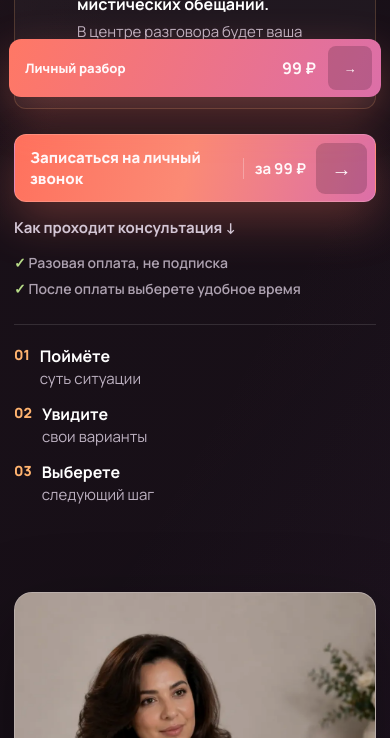
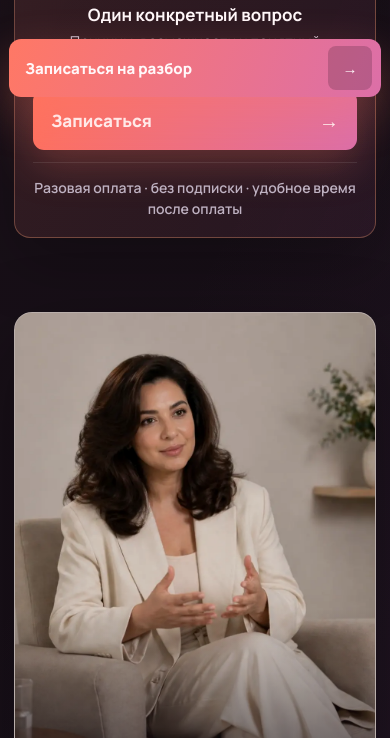
Before and after one commit to p4inthegod-cloud/astrology, a website built with Vite: page index.html in a window 390 px wide. Shown: the part 738-1476 px from the top of the page. Built offline with nearby package versions, Linux system fonts and the light colour scheme.

Commit message:
Center the 99 ruble offer and simplify hero conversion

```diff
--- a/index.html
+++ b/index.html
@@ -5,7 +5,7 @@
     <meta name="viewport" content="width=device-width, initial-scale=1.0" />
     <meta
       name="description"
-      content="Персональный разбор жизненной ситуации с Эльвирой с использованием профессиональной астрологии. Первый личный звонок — 99 ₽."
+      content="Персональный разбор жизненной ситуации с Эльвирой с использованием профессиональной астрологии — 99 ₽."
     />
     <meta name="theme-color" content="#110d17" />
     <title>Эльвира — персональный разбор жизненной ситуации</title>
@@ -28,8 +28,7 @@
           <a href="#faq">Вопросы</a>
         </nav>
         <button class="topbar__cta" type="button" data-open-modal>
-          Записаться на разбор
-          <strong>99 ₽</strong>
+          Записаться
         </button>
       </div>
     </header>
@@ -38,43 +37,30 @@
       <section class="hero" id="top" aria-labelledby="hero-title">
         <div class="container hero__grid">
           <div class="hero__content">
-            <div class="section-label reveal reveal--1">Личный разбор с Эльвирой · первый звонок 99 ₽</div>
+            <div class="section-label reveal reveal--1">Отношения · семья · деньги · важный выбор</div>
             <h1 class="hero__title reveal reveal--2" id="hero-title">
-              Взгляните на важную<br />ситуацию целиком
-              <span>и примите решение увереннее</span>
+              Отношения, деньги<br />или важный выбор?
+              <span>Посмотрите на ситуацию целиком</span>
             </h1>
             <p class="hero__lead reveal reveal--3">
-              На личной консультации Эльвира разберёт один важный вопрос —
-              <strong>об отношениях, семье, деньгах или сложном выборе</strong> —
-              и поможет увидеть причины, возможности и варианты действий.
+              С помощью профессиональной астрологии Эльвира поможет понять,
+              <strong>что влияет на ситуацию, где ваши возможности и какой шаг можно сделать дальше.</strong>
             </p>
 
-            <div class="professional-note reveal reveal--4">
-              <svg viewBox="0 0 24 24" aria-hidden="true"><path d="M5 12.5 9.3 17 19 7" /></svg>
-              <p>
-                <strong>Профессиональная астрология — без общих гороскопов и мистических обещаний.</strong>
-                В центре разговора будет ваша конкретная ситуация и понятное направление действий.
-              </p>
-            </div>
-
-            <div class="hero__actions reveal reveal--5">
-              <button class="primary-cta" type="button" data-open-modal>
-                <span>Записаться на личный звонок</span>
-                <strong>за 99 ₽</strong>
+            <div class="hero-offer reveal reveal--4">
+              <div class="hero-offer__price">
+                <span>Персональный разбор</span>
+                <strong>99 ₽</strong>
+              </div>
+              <div class="hero-offer__value">
+                <strong>Один конкретный вопрос</strong>
+                <span>Причины, возможности и понятный следующий шаг</span>
+              </div>
+              <button type="button" data-open-modal>
+                Записаться
                 <i aria-hidden="true">→</i>
               </button>
-              <a class="secondary-link" href="#process">Как проходит консультация ↓</a>
-            </div>
-
-            <div class="payment-note reveal reveal--5">
-              <span>✓ Разовая оплата, не подписка</span>
-              <span>✓ После оплаты выберете удобное время</span>
-            </div>
-
-            <div class="hero-results reveal reveal--6" aria-label="Результаты звонка">
-              <div><span>01</span><p><strong>Поймёте</strong> суть ситуации</p></div>
-              <div><span>02</span><p><strong>Увидите</strong> свои варианты</p></div>
-              <div><span>03</span><p><strong>Выберете</strong> следующий шаг</p></div>
+              <p>Разовая оплата · без подписки · удобное время после оплаты</p>
             </div>
           </div>
 
@@ -368,14 +354,14 @@
     </footer>
 
     <button class="mobile-cta" type="button" data-open-modal>
-      <span>Личный разбор</span><strong>99 ₽</strong><i aria-hidden="true">→</i>
+      <span>Записаться на разбор</span><i aria-hidden="true">→</i>
     </button>
 
     <div class="modal" aria-hidden="true" data-modal>
       <div class="modal__backdrop" data-close-modal></div>
       <div class="modal__dialog" role="dialog" aria-modal="true" aria-labelledby="modal-title">
         <button class="modal__close" type="button" aria-label="Закрыть" data-close-modal>×</button>
-        <p class="section-kicker">Первый личный разбор · 99 ₽</p>
+        <p class="section-kicker">Персональный разбор · 99 ₽</p>
         <h2 id="modal-title">Оставьте контакт и выберите главный вопрос</h2>
         <p class="modal__lead">После формы откроется оплата, затем выбор удобного времени звонка.</p>
         <form class="consultation-form" data-consultation-form>
--- a/styles.css
+++ b/styles.css
@@ -120,14 +120,14 @@ a {
   align-items: center;
   justify-content: center;
   gap: 14px;
-  min-height: 84px;
+  min-height: 72px;
 }
 
 .topbar__nav {
   display: flex;
   align-items: center;
   gap: 6px;
-  padding: 7px;
+  padding: 5px;
   border: 1px solid rgba(255, 255, 255, 0.1);
   border-radius: 14px;
   background: rgba(255, 255, 255, 0.04);
@@ -136,7 +136,7 @@ a {
 
 .topbar__nav a {
   color: #c9becd;
-  padding: 10px 13px;
+  padding: 9px 13px;
   border-radius: 9px;
   font-size: 15px;
   font-weight: 700;
@@ -153,8 +153,8 @@ a {
   display: flex;
   align-items: center;
   gap: 15px;
-  min-height: 54px;
-  padding: 0 20px;
+  min-height: 48px;
+  padding: 0 24px;
   border: 0;
   border-radius: 10px;
   background: linear-gradient(110deg, var(--coral), var(--rose));
@@ -166,21 +166,15 @@ a {
 }
 
 .topbar__cta:hover,
-.primary-cta:hover,
+.hero-offer button:hover,
 .price-card__offer button:hover,
 .page-form button:hover {
   box-shadow: 0 18px 48px rgba(255, 120, 101, 0.32);
   transform: translateY(-2px);
 }
 
-.topbar__cta strong {
-  padding-left: 15px;
-  border-left: 1px solid rgba(255, 255, 255, 0.3);
-  font-size: 18px;
-}
-
 .hero {
-  padding: 66px 0 42px;
+  padding: 28px 0 38px;
   background:
     linear-gradient(115deg, rgba(255, 120, 101, 0.055), transparent 35%),
     linear-gradient(300deg, rgba(145, 83, 160, 0.08), transparent 43%);
@@ -189,13 +183,13 @@ a {
 .hero__grid {
   display: grid;
   grid-template-columns: minmax(0, 1.08fr) minmax(440px, 0.78fr);
-  align-items: center;
+  align-items: start;
   gap: clamp(48px, 6vw, 100px);
-  min-height: calc(100svh - 184px);
+  min-height: auto;
 }
 
 .hero__content {
-  padding: 24px 0 36px;
+  padding: 8px 0 24px;
 }
 
 .section-label {
@@ -223,7 +217,7 @@ a {
 
 .hero__title span {
   display: block;
-  margin-top: 22px;
+  margin-top: 16px;
   background: linear-gradient(92deg, #ff927d 0%, #ffc27d 45%, #dc80b8 100%);
   background-clip: text;
   -webkit-background-clip: text;
@@ -235,7 +229,7 @@ a {
 
 .hero__lead {
   max-width: 760px;
-  margin: 30px 0 0;
+  margin: 25px 0 0;
   color: #d0c4d2;
   font-size: 19px;
   line-height: 1.7;
@@ -245,160 +239,94 @@ a {
   color: white;
 }
 
-.professional-note {
-  display: flex;
-  align-items: flex-start;
-  gap: 14px;
-  max-width: 760px;
-  margin-top: 22px;
-  padding: 17px;
-  border: 1px solid rgba(255, 179, 111, 0.2);
-  border-radius: 12px;
-  background: rgba(255, 255, 255, 0.035);
-}
-
-.professional-note svg {
-  flex: 0 0 auto;
-  width: 31px;
-  height: 31px;
-  padding: 7px;
-  border-radius: 7px;
-  background: linear-gradient(135deg, var(--coral), var(--rose));
-  fill: none;
-  stroke: white;
-  stroke-linecap: round;
-  stroke-linejoin: round;
-  stroke-width: 2;
-}
-
-.professional-note p {
-  margin: 0;
-  color: var(--muted);
-  font-size: 16px;
-  line-height: 1.58;
-}
-
-.professional-note strong {
-  display: block;
-  margin-bottom: 3px;
-  color: white;
+.hero-offer {
+  display: grid;
+  grid-template-columns: 170px minmax(210px, 1fr) 165px;
+  align-items: center;
+  gap: 20px;
+  max-width: 780px;
+  margin-top: 28px;
+  padding: 20px;
+  border: 1px solid rgba(255, 166, 122, 0.32);
+  border-radius: 16px;
+  background: linear-gradient(115deg, rgba(255, 125, 104, 0.12), rgba(221, 107, 167, 0.07));
+  box-shadow: 0 24px 65px rgba(0, 0, 0, 0.24);
+}
+
+.hero-offer__price {
+  display: grid;
+  gap: 2px;
+}
+
+.hero-offer__price span {
+  color: #d9cbdc;
+  font-size: 15px;
+  font-weight: 700;
+}
+
+.hero-offer__price strong {
+  background: linear-gradient(95deg, #ff947c, #ffc17a 55%, #e17ab5);
+  background-clip: text;
+  -webkit-background-clip: text;
+  color: transparent;
+  font-size: 54px;
+  letter-spacing: -0.055em;
+  line-height: 1;
+}
+
+.hero-offer__value {
+  display: grid;
+  gap: 5px;
+  padding-left: 20px;
+  border-left: 1px solid rgba(255, 255, 255, 0.12);
+}
+
+.hero-offer__value strong {
   font-size: 17px;
 }
 
-.hero__actions {
+.hero-offer__value span {
+  color: #c9becd;
+  font-size: 15px;
+  line-height: 1.5;
+}
+
+.hero-offer button {
   display: flex;
   align-items: center;
-  gap: 24px;
-  margin-top: 25px;
-}
-
-.primary-cta {
-  display: grid;
-  grid-template-columns: 1fr auto auto;
-  align-items: center;
-  gap: 18px;
-  width: min(100%, 540px);
-  min-height: 72px;
-  padding: 7px 8px 7px 22px;
-  border: 1px solid rgba(255, 255, 255, 0.18);
-  border-radius: 12px;
-  background: linear-gradient(105deg, #ff715d, #fb8a75 48%, #dc6fa8);
-  box-shadow: 0 18px 48px rgba(255, 120, 101, 0.3);
+  justify-content: space-between;
+  min-height: 58px;
+  padding: 0 18px;
+  border: 0;
+  border-radius: 11px;
+  background: linear-gradient(105deg, #ff715d, #dc6fa8);
+  box-shadow: 0 15px 40px rgba(255, 120, 101, 0.27);
   cursor: pointer;
   font-size: 16px;
   font-weight: 800;
-  text-align: left;
   transition: 180ms ease;
 }
 
-.primary-cta strong {
-  padding-left: 18px;
-  border-left: 1px solid rgba(255, 255, 255, 0.28);
-  font-size: 18px;
-  white-space: nowrap;
-}
-
-.primary-cta i {
-  display: grid;
-  width: 56px;
-  height: 56px;
-  place-items: center;
-  border-radius: 9px;
-  background: rgba(30, 12, 27, 0.2);
+.hero-offer button i {
   font-size: 20px;
   font-style: normal;
 }
 
-.secondary-link {
-  color: #d3c6d5;
+.hero-offer > p {
+  grid-column: 1 / -1;
+  margin: -2px 0 0;
+  padding-top: 14px;
+  border-top: 1px solid rgba(255, 255, 255, 0.09);
+  color: #bfb2c2;
   font-size: 15px;
-  font-weight: 700;
-  text-decoration: none;
-}
-
-.secondary-link:hover {
-  color: white;
-}
-
-.payment-note {
-  display: flex;
-  flex-wrap: wrap;
-  gap: 18px;
-  margin-top: 15px;
-  color: #aea2b1;
-  font-size: 14px;
   font-weight: 600;
-}
-
-.payment-note span::first-letter {
-  color: var(--green);
-}
-
-.hero-results {
-  display: grid;
-  grid-template-columns: repeat(3, 1fr);
-  max-width: 760px;
-  margin-top: 26px;
-  padding-top: 20px;
-  border-top: 1px solid var(--line);
-}
-
-.hero-results div {
-  display: grid;
-  grid-template-columns: auto 1fr;
-  gap: 10px;
-  padding: 0 18px;
-  border-left: 1px solid var(--line);
-}
-
-.hero-results div:first-child {
-  padding-left: 0;
-  border-left: 0;
-}
-
-.hero-results span {
-  color: var(--peach);
-  font-size: 14px;
-  font-weight: 800;
-}
-
-.hero-results p {
-  margin: 0;
-  color: var(--muted);
-  font-size: 15px;
-  line-height: 1.45;
-}
-
-.hero-results strong {
-  display: block;
-  color: white;
-  font-size: 16px;
+  text-align: center;
 }
 
 .hero-photo {
   position: relative;
-  height: min(70vh, 690px);
-  min-height: 570px;
+  height: min(74vh, 680px);
+  min-height: 600px;
   margin: 0;
   overflow: hidden;
   border: 1px solid var(--line-strong);
@@ -1263,8 +1191,12 @@ a {
     font-size: clamp(50px, 5.6vw, 70px);
   }
 
-  .primary-cta {
-    font-size: 14px;
+  .hero-offer {
+    grid-template-columns: 150px minmax(0, 1fr);
+  }
+
+  .hero-offer button {
+    grid-column: 1 / -1;
   }
 
   .hero-photo {
@@ -1410,11 +1342,11 @@ a {
   }
 
   .hero {
-    padding-top: 38px;
+    padding-top: 22px;
   }
 
   .hero__content {
-    padding-top: 5px;
+    padding-top: 0;
   }
 
   .section-label {
@@ -1441,56 +1373,39 @@ a {
     line-height: 1.65;
   }
 
-  .professional-note p {
-    font-size: 15px;
-  }
-
-  .professional-note strong {
-    font-size: 16px;
-  }
-
-  .hero__actions {
-    align-items: stretch;
-    flex-direction: column;
-    gap: 15px;
-  }
-
-  .primary-cta {
-    width: 100%;
-    min-height: 68px;
-    gap: 10px;
-    padding-left: 15px;
-    font-size: 15px;
-  }
-
-  .primary-cta strong {
-    padding-left: 11px;
-    font-size: 15px;
-  }
-
-  .primary-cta i {
-    width: 51px;
-    height: 51px;
-  }
-
-  .secondary-link {
-    align-self: flex-start;
-  }
-
-  .payment-note {
-    flex-direction: column;
-    gap: 7px;
-  }
-
-  .hero-results {
+  .hero-offer {
     grid-template-columns: 1fr;
-    gap: 13px;
-  }
-
-  .hero-results div,
-  .hero-results div:first-child {
-    padding: 0;
+    gap: 14px;
+    margin-top: 22px;
+    padding: 18px;
+  }
+
+  .hero-offer__price {
+    justify-items: center;
+    text-align: center;
+  }
+
+  .hero-offer__price strong {
+    font-size: 58px;
+  }
+
+  .hero-offer__value {
+    padding: 14px 0 0;
+    border-top: 1px solid rgba(255, 255, 255, 0.1);
     border-left: 0;
+    text-align: center;
+  }
+
+  .hero-offer button {
+    grid-column: auto;
+    min-height: 60px;
+    font-size: 17px;
+  }
+
+  .hero-offer > p {
+    grid-column: auto;
+    font-size: 14px;
+    line-height: 1.5;
   }
 
   .hero-photo {
@@ -1605,7 +1520,7 @@ a {
     left: 9px;
     z-index: 70;
     display: grid;
-    grid-template-columns: 1fr auto auto;
+    grid-template-columns: 1fr auto;
     align-items: center;
     gap: 12px;
     min-height: 58px;
@@ -1615,13 +1530,9 @@ a {
     background: linear-gradient(110deg, var(--coral), var(--rose));
     box-shadow: 0 18px 46px rgba(255, 120, 101, 0.32);
     cursor: pointer;
-    font-size: 13px;
+    font-size: 15px;
     font-weight: 800;
     text-align: left;
-  }
-
-  .mobile-cta strong {
-    font-size: 16px;
   }
 
   .mobile-cta i {
```
